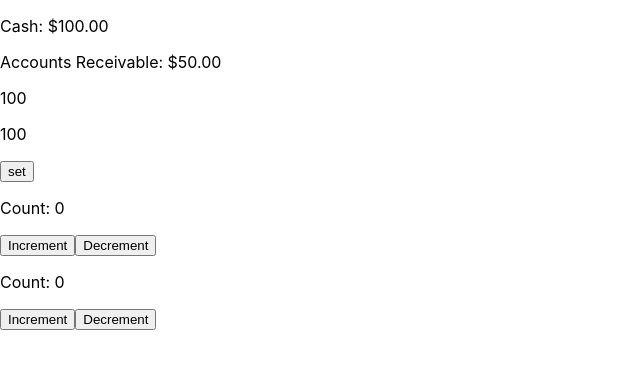
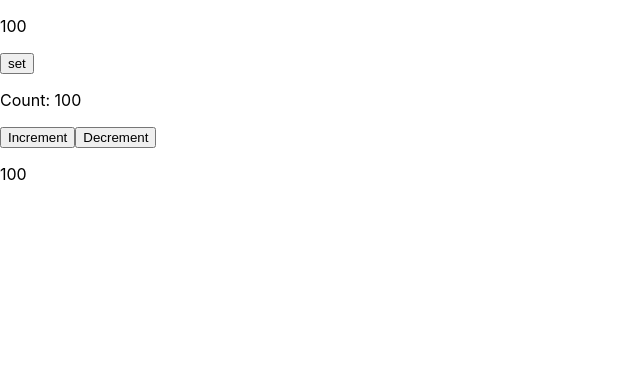
Before and after one commit to rmassaroni/topdog, a React (Create React App) app: page / in a window 1280 px wide. Shown: the top 368 px of the page, without its empty margins (0-640 px from the left). Built offline with nearby package versions, Linux system fonts and the light colour scheme.

Commit message:
unnamed commit

```diff
--- a/src/App.tsx
+++ b/src/App.tsx
@@ -1,7 +1,8 @@
 import './App.css';
 import React, { useState, useRef, useEffect, ChangeEvent, KeyboardEvent } from 'react';
 import { Cash, AccountsReceivable, Inventory } from './Assets';
-import useCounter from './Assets';
+import useCounter from './UseCounter';
+import Asset from './Asset';
 
 
 const App: React.FC = () => {
@@ -14,13 +15,14 @@ const App: React.FC = () => {
     // };
     // const receivable = new AccountsReceivable(500.00);
 
-    const [cash, setCash] = useState<Cash>(new Cash(100.00));
-    const [accRec, setAccRec] = useState<AccountsReceivable>(new AccountsReceivable(50));
-    const [inv, setInv] = useState<Inventory>(new Inventory(10, 100));
+    // const [cash, setCash] = useState<Cash>(new Cash(100.00));
+    // const [accRec, setAccRec] = useState<AccountsReceivable>(new AccountsReceivable(50));
+    // const [inv, setInv] = useState<Inventory>(new Inventory(10, 100));
 
 
+    // const cash = new Cash(1000);
 
-    const [stateCash, setStateCash] = useState<number>(2000);
+    // const [stateCash, setStateCash] = useState<number>(2000);
 
     const [test, setTest] = useState({
         name: 'c',
@@ -28,31 +30,31 @@ const App: React.FC = () => {
     });
 
 
-    const { state, increment, decrement } = useCounter();
+    // const { state, increment, decrement } = useCounter();
 
-    const counter1 = useCounter();
+    const counter1 = useCounter(100);
+
+    const cash = Asset(100, 100);
 
     return (
         <div>
-        <p>{cash.fullName()}</p>
-        <p>{accRec.fullName()}</p>
-        <p>{inv.getQuantity()}</p>
         <p>{test.value}</p>
         <button onClick={() => {
-            setCash(cash.setValue(300.0));
-            setInv(inv.setQuantity(inv.getQuantity() - 1));
 
             setTest({ ...test, value: 200 }); //other state vars are only updating if this one is updating
         }}>set</button>
-        <p>Count: {state.count}</p>
-        <button onClick={increment}>Increment</button>
-        <button onClick={decrement}>Decrement</button>
-        <p>Count: {counter1.state.count}</p>
+
+        <p>Count: {counter1.count}</p>
         <button onClick={counter1.increment}>Increment</button>
         <button onClick={counter1.decrement}>Decrement</button>
+        <p>{cash.value}</p>
         </div>
     );
 }
+        // <p>Count: {state.count}</p>
+        // <button onClick={increment}>Increment</button>
+        // <button onClick={decrement}>Decrement</button>
+        // <p>Count: {counter1.state.count}</p>
 // <p>{receivable.USD()}</p>
 // <Cash value={cash} onUpdate={handleCashUpdate} />
 export default App;
--- /dev/null
+++ b/src/Asset.ts
@@ -0,0 +1,27 @@
+import { useState } from 'react';
+import useCounter from './UseCounter';
+
+interface AssetState {
+    value: number;
+    count: number;
+}
+
+const Asset = (initialValue:number = 0, initialCount: number = 0) => {
+    // const [count, setCount] = useState<number>(initialCount);
+    const { count, increment, decrement } = useCounter(initialCount);
+    const [value, setValue] = useState<number>(initialValue);
+
+    const updateValue = (newValue: number) => {
+        setValue(newValue);
+    };
+
+    return {
+        value,
+        count,
+        increment,
+        decrement,
+        updateValue
+    };
+};
+
+export default Asset;
--- a/src/Assets.tsx
+++ b/src/Assets.ts
@@ -1,14 +1,18 @@
 import React, { useState, useRef, useEffect, ChangeEvent, KeyboardEvent } from 'react';
+import useCounter from './UseCounter';
 
 export class Asset {
     protected name: string;
     protected value: number;
+    // protected counter: { state: { count: number }; increment: () => void; decrement: () => void };
+    // protected counter: { count: number; increment: () => void; decrement: () => void };
 
     // const [v, setV] = useState<number>(0);
 
     constructor(name: string, value: number) {
         this.name = name;
         this.value = value;
+        // this.counter = useCounter(10);
     }
 
     getName(): string {
@@ -34,6 +38,14 @@ export class Asset {
     fullName(): string {
         return this.name + ': ' + this.USD();
     }
+
+    // incrementCounter() {
+    //     this.counter.increment();
+    // }
+    //
+    // decrementCounter() {
+    //     this.counter.decrement();
+    // }
 }
 
 export class Cash extends Asset {
@@ -77,21 +89,21 @@ export class Inventory extends Asset {
     }
 }
 
-interface CounterState {
-    count: number;
-}
-
-const useCounter = () => {
-    const [state, setState] = useState<CounterState>({ count: 0 });
-
-    const increment = () => setState(prevState => ({ count: prevState.count + 1 }));
-    const decrement = () => setState(prevState => ({ count: prevState.count - 1 }));
-
-    return {
-        state,
-        increment,
-        decrement
-    };
-};
-
-export default useCounter;
+// interface CounterState {
+//     count: number;
+// }
+//
+// const useCounter = () => {
+//     const [state, setState] = useState<CounterState>({ count: 0 });
+//
+//     const increment = () => setState(prevState => ({ count: prevState.count + 1 }));
+//     const decrement = () => setState(prevState => ({ count: prevState.count - 1 }));
+//
+//     return {
+//         state,
+//         increment,
+//         decrement
+//     };
+// };
+//
+// export default useCounter;
--- /dev/null
+++ b/src/UseCounter.ts
@@ -0,0 +1,20 @@
+import { useState } from 'react';
+
+interface CounterState {
+    count: number;
+}
+
+const useCounter = (initialCount: number = 0) => {
+    const [count, setCount] = useState<number>(initialCount);
+
+    const increment = () => setCount(prevCount => prevCount + 1);
+    const decrement = () => setCount(prevCount => prevCount - 1);
+
+    return {
+        count,
+        increment,
+        decrement
+    };
+};
+
+export default useCounter;
```
